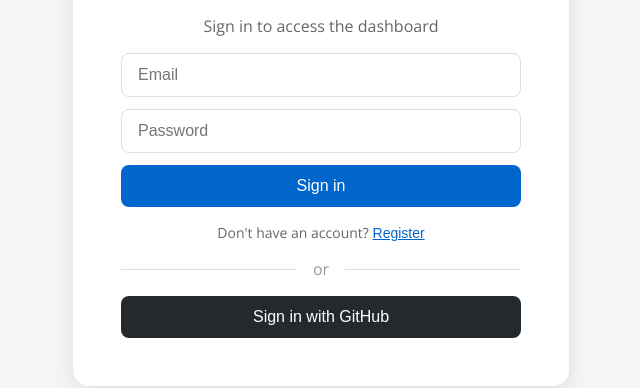
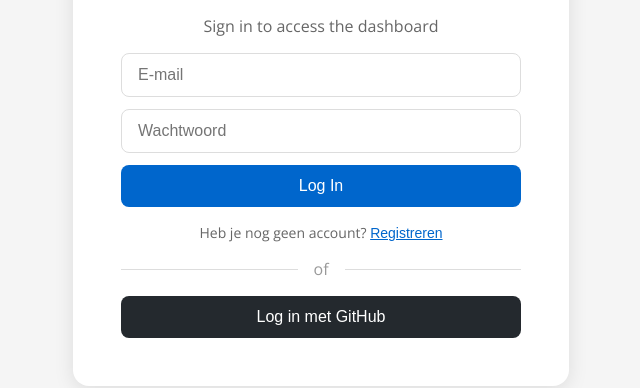
Before and after one commit to pgm-2526-atwork-4/afstudeerproject-Berre-O, a SvelteKit app: page / in a window 1280 px wide. Shown: the part 309-697 px from the top of the page, without its empty margins (319-959 px from the left). Built offline with nearby package versions, Linux system fonts and the light colour scheme; no server answers.

Commit message:
feat: login page translated

```diff
--- a/src/routes/+page.svelte
+++ b/src/routes/+page.svelte
@@ -32,7 +32,7 @@
 </script>
 
 {#if data.session}
-    <p>You are signed in. Redirecting...</p>
+    <p>Je bent ingelogd. Doorsturen...</p>
 {:else}
     <div class="login">
         <div class="login__card">
@@ -57,7 +57,7 @@
                         type="text"
                         name="name"
                         class="login__input"
-                        placeholder="Full Name"
+                        placeholder="Naam"
                         required
                     />
                 {/if}
@@ -65,14 +65,14 @@
                     type="email"
                     name="email"
                     class="login__input"
-                    placeholder="Email"
+                    placeholder="E-mail"
                     required
                 />
                 <input
                     type="password"
                     name="password"
                     class="login__input"
-                    placeholder="Password"
+                    placeholder="Wachtwoord"
                     required
                 />
                 {#if isRegister}
@@ -80,7 +80,7 @@
                         type="password"
                         name="confirmPassword"
                         class="login__input"
-                        placeholder="Confirm Password"
+                        placeholder="Wachtwoord Bevestigen"
                         required
                     />
                 {/if}
@@ -91,23 +91,23 @@
                     <p class="login__message">{form.message}</p>
                 {/if}
                 <button class="login__button login__button--primary" type="submit" disabled={loading}>
-                    {loading ? (isRegister ? 'Creating account...' : 'Signing in...') : (isRegister ? 'Create account' : 'Sign in')}
+                    {loading ? (isRegister ? 'Account aanmaken...' : 'In loggen...') : (isRegister ? 'Account aanmaken' : 'Log In')}
                 </button>
             </form>
 
             <p class="login__toggle">
-                {isRegister ? 'Already have an account?' : "Don't have an account?"}
+                {isRegister ? 'Heb je al een account?' : "Heb je nog geen account?"}
                 <button class="login__toggle-btn" type="button" onclick={toggleMode}>
-                    {isRegister ? 'Sign in' : 'Register'}
+                    {isRegister ? 'Log in' : 'Registreren'}
                 </button>
             </p>
 
             <div class="login__divider">
-                <span>or</span>
+                <span>of</span>
             </div>
 
             <button class="login__button login__button--github" onclick={signInWithGitHub}>
-                Sign in with GitHub
+                Log in met GitHub
             </button>
         </div>
     </div>
```
